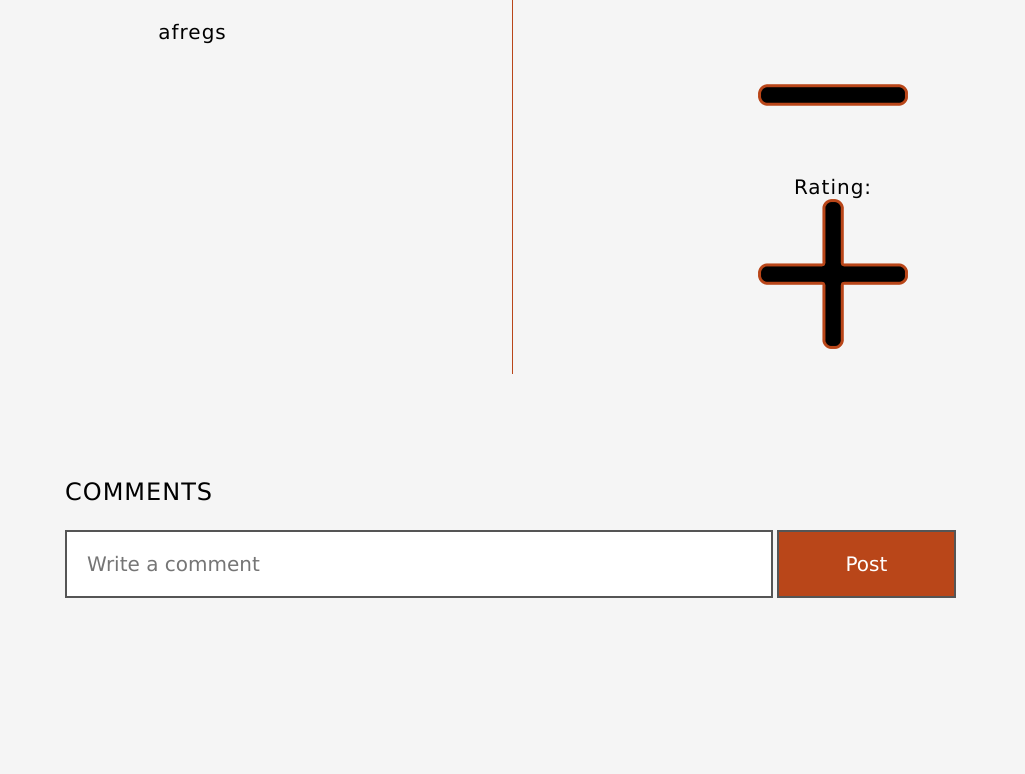
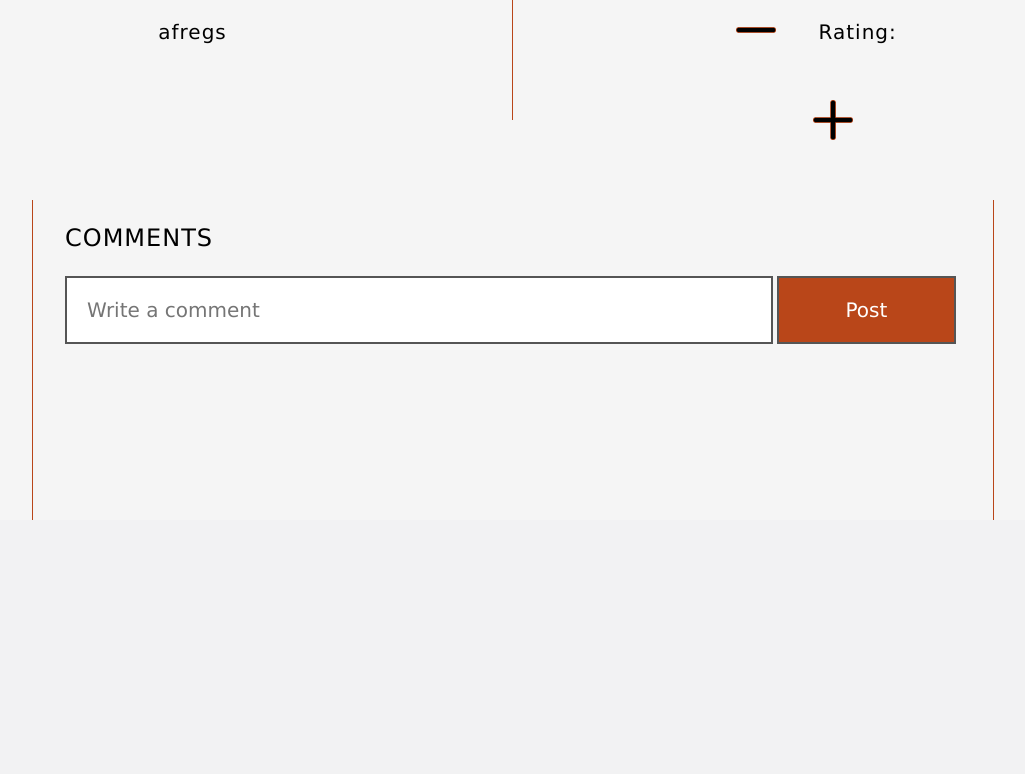
Before and after one commit to hannestee/Image-sharing-website, a PHP site: page /info.php in a window 1280 px wide. Shown: the part 584-1358 px from the top of the page, without its empty margins (127-1152 px from the left). After the commit the page ends 1104 px from the top, so only its background shows below. Run offline with PHP 8.4, Linux system fonts and the light colour scheme; the visitor is signed in with stand-in values (Sample User, id 1).

Commit message:
Add files via upload

```diff
--- a/styles/info.css
+++ b/styles/info.css
@@ -61,13 +61,44 @@ p.commentsheader {
     border-right: 1px solid rgb(185,70,25);
 }
 
+.ratingsline {
+    width: 40%;
+    height: 100%;
+    margin: auto;
+    display: block;
+}
+
+.ratingsminus {
+    display: inline-block;
+    height: 2em;
+    margin-top: -0.5em;
+    box-sizing: border-box;
+}
+
+.ratingsnumber {
+    display: inline-block;
+    width: 60%;
+    height: 100%;
+    vertical-align: top;
+    box-sizing: border-box;
+}
+
+.ratingsplus {
+    display: inline-block;
+    height: 2em;
+    box-sizing: border-box;
+}
+
 .infocomments {
     width: 90%;
     background-color: whitesmoke;
     height: 20em;
     margin: auto;
     margin-top: 5em;
-    box-sizing: border-box;
+    padding-left: 2em;
+    padding-right: 2em;
+    border-left: 1px solid rgb(185,70,25);
+    border-right: 1px solid rgb(185,70,25);
 }
 
 input[type=text] {
--- a/styles/tyylit.css
+++ b/styles/tyylit.css
@@ -97,7 +97,7 @@ p.loggedin {
 .tausta1 {
     width: 100%;
     height: 100%;
-    padding-top: 200px;
+    padding-top: 190px;
     margin: auto;
     background-color: whitesmoke;
 }
```
Also changed, not shown: styles/searchbar.css (added, +25 -0 lines).
